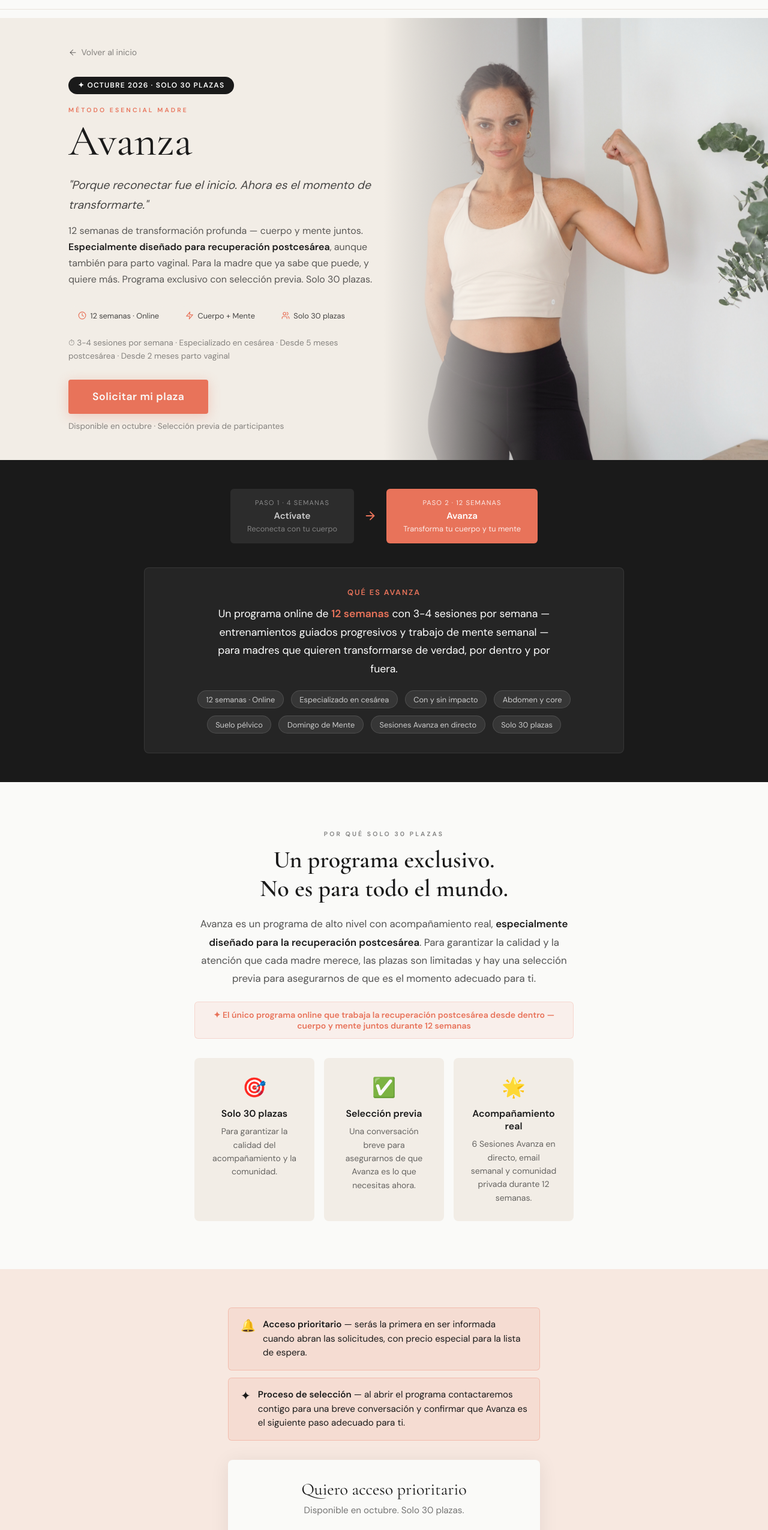
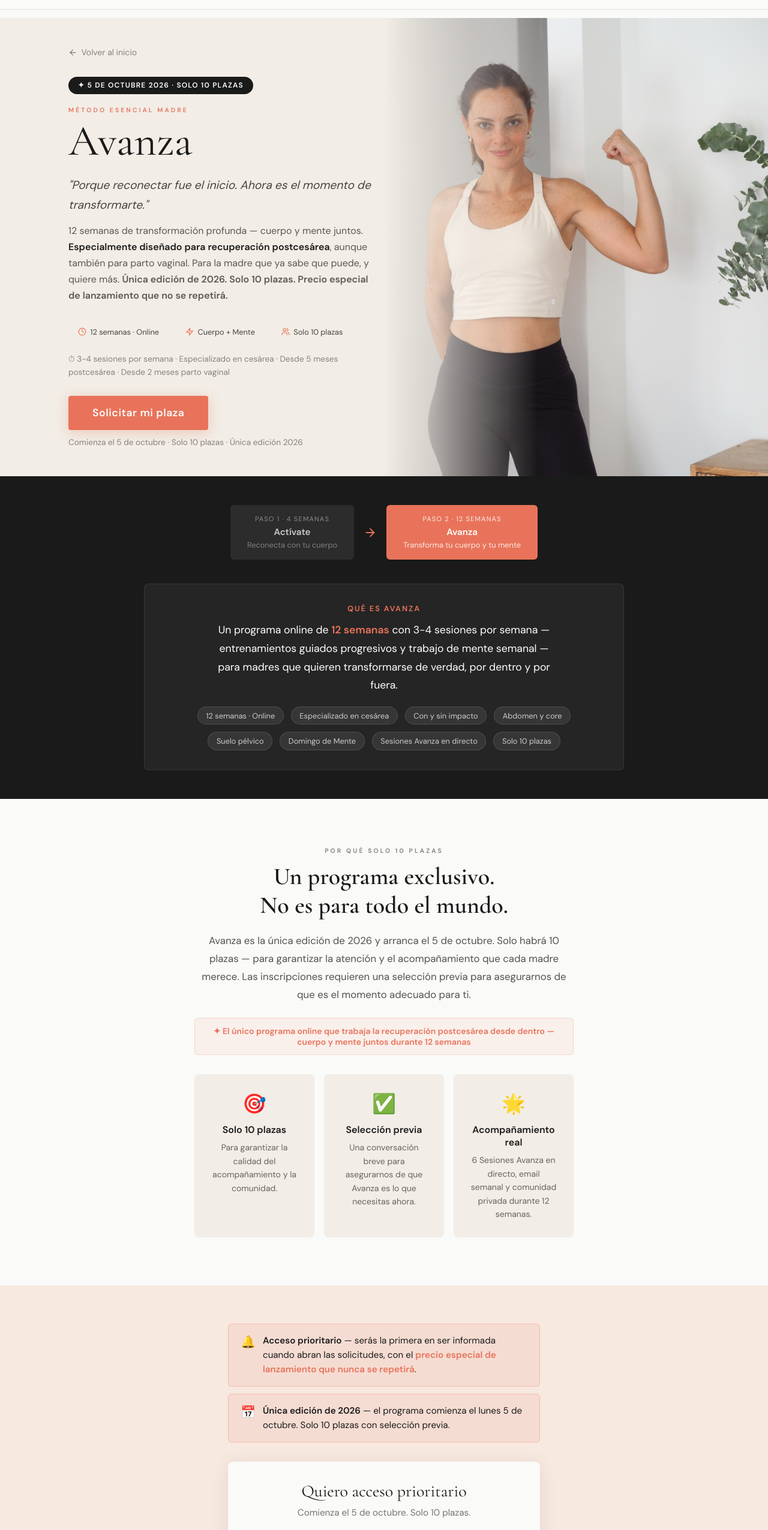
Before and after one commit to susanaaresla-lab/esencial-susana, a React (Create React App) app: page /lista-espera-avanza in a window 1280 px wide. Shown: the part 50-2601 px from the top of the page at 60% size. Built offline with nearby package versions, Linux system fonts and the light colour scheme.

Commit message:
avanza 10 plazas 5 octubre precio lanzamiento

```diff
--- a/src/pages/ListaEsperaAvanzaPage.js
+++ b/src/pages/ListaEsperaAvanzaPage.js
@@ -23,9 +23,9 @@ export default function ListaEsperaAvanzaPage() {
 
       <Helmet>
         <title>Lista de espera | Método Esencial Madre: Avanza | Esencial Susana Ares</title>
-        <meta name="description" content="Programa de transformación postparto de 12 semanas. Solo 30 plazas con selección previa. Cuerpo + mente. La continuación natural de Actívate." />
-        <meta property="og:title" content="Método Esencial Madre: Avanza — Solo 30 plazas" />
-        <meta property="og:description" content="12 semanas para transformar tu cuerpo y tu mente siendo madre. Programa exclusivo con selección previa. Disponible en octubre." />
+        <meta name="description" content="Programa de transformación postparto de 12 semanas. Única edición 2026. Solo 10 plazas. Precio especial de lanzamiento que no se repetirá." />
+        <meta property="og:title" content="Método Esencial Madre: Avanza — 10 plazas · 5 octubre 2026" />
+        <meta property="og:description" content="12 semanas para transformar tu cuerpo y tu mente siendo madre. Única edición 2026. Solo 10 plazas. Precio especial de lanzamiento." />
         <meta property="og:image" content="https://esencialsusanaares.com/images/susana-og.jpg" />
         <meta property="og:url" content="https://esencialsusanaares.com/lista-espera-avanza" />
         <meta property="og:type" content="website" />
@@ -51,7 +51,7 @@ export default function ListaEsperaAvanzaPage() {
 
           <div style={{ maxWidth: 520 }}>
             <div style={{ display: 'inline-flex', alignItems: 'center', gap: '0.5rem', background: 'var(--black)', color: 'white', fontWeight: 700, fontSize: '0.75rem', letterSpacing: '0.1em', textTransform: 'uppercase', padding: '0.4rem 1rem', borderRadius: 999, marginBottom: '1.25rem' }}>
-              ✦ Octubre 2026 · Solo 30 plazas
+              ✦ 5 de octubre 2026 · Solo 10 plazas
             </div>
             <div className="t-label" style={{ color: 'var(--coral)', marginBottom: '0.5rem' }}>Método Esencial Madre</div>
             <h1 className="t-serif" style={{ fontSize: 'clamp(2.5rem, 6vw, 4.5rem)', lineHeight: 1.05, color: 'var(--black)', marginBottom: '1.25rem', fontWeight: 400 }}>
@@ -61,12 +61,12 @@ export default function ListaEsperaAvanzaPage() {
               "Porque reconectar fue el inicio. Ahora es el momento de transformarte."
             </p>
             <p style={{ fontSize: '1rem', color: 'rgba(26,26,26,0.7)', lineHeight: 1.7, marginBottom: '2rem' }}>
-              12 semanas de transformación profunda — cuerpo y mente juntos. <strong style={{ color: 'var(--black)' }}>Especialmente diseñado para recuperación postcesárea</strong>, aunque también para parto vaginal. Para la madre que ya sabe que puede, y quiere más. Programa exclusivo con selección previa. Solo 30 plazas.
+              12 semanas de transformación profunda — cuerpo y mente juntos. <strong style={{ color: 'var(--black)' }}>Especialmente diseñado para recuperación postcesárea</strong>, aunque también para parto vaginal. Para la madre que ya sabe que puede, y quiere más. <strong>Única edición de 2026. Solo 10 plazas. Precio especial de lanzamiento que no se repetirá.</strong>
             </p>
             <div className="flex flex-wrap gap-3" style={{ marginBottom: '1.25rem' }}>
               <span className="pill"><Clock />12 semanas · Online</span>
               <span className="pill"><Zap />Cuerpo + Mente</span>
-              <span className="pill"><Users />Solo 30 plazas</span>
+              <span className="pill"><Users />Solo 10 plazas</span>
             </div>
             <p style={{ fontSize: '0.85rem', color: 'rgba(26,26,26,0.5)', marginBottom: '1.75rem', lineHeight: 1.6 }}>
               ⏱ 3-4 sesiones por semana · Especializado en cesárea · Desde 5 meses postcesárea · Desde 2 meses parto vaginal
@@ -79,7 +79,7 @@ export default function ListaEsperaAvanzaPage() {
               Solicitar mi plaza
             </button>
             <p style={{ fontSize: '0.85rem', color: 'rgba(26,26,26,0.5)', marginTop: '0.75rem' }}>
-              Disponible en octubre · Selección previa de participantes
+              Comienza el 5 de octubre · Solo 10 plazas · Única edición 2026
             </p>
           </div>
         </div>
@@ -108,7 +108,7 @@ export default function ListaEsperaAvanzaPage() {
               Un programa online de <strong style={{ color: 'var(--coral)' }}>12 semanas</strong> con 3-4 sesiones por semana — entrenamientos guiados progresivos y trabajo de mente semanal — para madres que quieren transformarse de verdad, por dentro y por fuera.
             </p>
             <div style={{ display: 'flex', flexWrap: 'wrap', justifyContent: 'center', gap: '0.75rem' }}>
-              {['12 semanas · Online', 'Especializado en cesárea', 'Con y sin impacto', 'Abdomen y core', 'Suelo pélvico', 'Domingo de Mente', 'Sesiones Avanza en directo', 'Solo 30 plazas'].map((tag, i) => (
+              {['12 semanas · Online', 'Especializado en cesárea', 'Con y sin impacto', 'Abdomen y core', 'Suelo pélvico', 'Domingo de Mente', 'Sesiones Avanza en directo', 'Solo 10 plazas'].map((tag, i) => (
                 <span key={i} style={{ background: 'rgba(255,255,255,0.08)', color: 'rgba(255,255,255,0.75)', fontSize: '0.8rem', padding: '0.35rem 0.85rem', borderRadius: 999, border: '1px solid rgba(255,255,255,0.12)' }}>
                   {tag}
                 </span>
@@ -121,12 +121,12 @@ export default function ListaEsperaAvanzaPage() {
       {/* ── EXCLUSIVIDAD ── */}
       <section className="section" style={{ background: 'var(--white)' }}>
         <div style={{ maxWidth: 680, margin: '0 auto', padding: '0 1.5rem', textAlign: 'center' }}>
-          <div className="t-label text-muted" style={{ marginBottom: '0.75rem' }}>Por qué solo 30 plazas</div>
+          <div className="t-label text-muted" style={{ marginBottom: '0.75rem' }}>Por qué solo 10 plazas</div>
           <h2 className="t-serif" style={{ fontSize: 'clamp(1.75rem, 4vw, 2.5rem)', color: 'var(--black)', marginBottom: '1.25rem' }}>
             Un programa exclusivo.<br />No es para todo el mundo.
           </h2>
           <p style={{ fontSize: '1.05rem', color: 'rgba(26,26,26,0.75)', lineHeight: 1.8, marginBottom: '1.5rem' }}>
-            Avanza es un programa de alto nivel con acompañamiento real, <strong style={{ color: 'var(--black)' }}>especialmente diseñado para la recuperación postcesárea</strong>. Para garantizar la calidad y la atención que cada madre merece, las plazas son limitadas y hay una selección previa para asegurarnos de que es el momento adecuado para ti.
+            Avanza es la única edición de 2026 y arranca el 5 de octubre. Solo habrá 10 plazas — para garantizar la atención y el acompañamiento que cada madre merece. Las inscripciones requieren una selección previa para asegurarnos de que es el momento adecuado para ti.
           </p>
           <div style={{ background: 'rgba(232,115,90,0.08)', border: '1px solid rgba(232,115,90,0.2)', borderRadius: 6, padding: '0.75rem 1.25rem', display: 'inline-block', marginBottom: '2rem' }}>
             <p style={{ fontSize: '0.875rem', color: 'var(--coral)', fontWeight: 600, margin: 0 }}>
@@ -135,7 +135,7 @@ export default function ListaEsperaAvanzaPage() {
           </div>
           <div style={{ display: 'grid', gridTemplateColumns: 'repeat(auto-fit, minmax(200px, 1fr))', gap: '1rem' }}>
             {[
-              { emoji: '🎯', title: 'Solo 30 plazas', desc: 'Para garantizar la calidad del acompañamiento y la comunidad.' },
+              { emoji: '🎯', title: 'Solo 10 plazas', desc: 'Para garantizar la calidad del acompañamiento y la comunidad.' },
               { emoji: '✅', title: 'Selección previa', desc: 'Una conversación breve para asegurarnos de que Avanza es lo que necesitas ahora.' },
               { emoji: '🌟', title: 'Acompañamiento real', desc: '6 Sesiones Avanza en directo, email semanal y comunidad privada durante 12 semanas.' }
             ].map((item, i) => (
@@ -156,13 +156,13 @@ export default function ListaEsperaAvanzaPage() {
             <div style={{ background: 'rgba(232,115,90,0.1)', border: '1px solid rgba(232,115,90,0.3)', borderRadius: 6, padding: '1rem 1.25rem', display: 'flex', alignItems: 'flex-start', gap: '0.75rem', textAlign: 'left' }}>
               <span style={{ fontSize: '1.25rem', flexShrink: 0 }}>🔔</span>
               <p style={{ fontSize: '0.95rem', color: 'var(--black)', lineHeight: 1.55, margin: 0 }}>
-                <strong>Acceso prioritario</strong> — serás la primera en ser informada cuando abran las solicitudes, con precio especial para la lista de espera.
+                <strong>Acceso prioritario</strong> — serás la primera en ser informada cuando abran las solicitudes, con el <strong style={{ color: 'var(--coral)' }}>precio especial de lanzamiento que nunca se repetirá</strong>.
               </p>
             </div>
             <div style={{ background: 'rgba(232,115,90,0.1)', border: '1px solid rgba(232,115,90,0.3)', borderRadius: 6, padding: '1rem 1.25rem', display: 'flex', alignItems: 'flex-start', gap: '0.75rem', textAlign: 'left' }}>
-              <span style={{ fontSize: '1.25rem', flexShrink: 0 }}>✦</span>
+              <span style={{ fontSize: '1.25rem', flexShrink: 0 }}>📅</span>
               <p style={{ fontSize: '0.95rem', color: 'var(--black)', lineHeight: 1.55, margin: 0 }}>
-                <strong>Proceso de selección</strong> — al abrir el programa contactaremos contigo para una breve conversación y confirmar que Avanza es el siguiente paso adecuado para ti.
+                <strong>Única edición de 2026</strong> — el programa comienza el lunes 5 de octubre. Solo 10 plazas con selección previa.
               </p>
             </div>
           </div>
@@ -170,7 +170,7 @@ export default function ListaEsperaAvanzaPage() {
           <div style={{ background: 'var(--white)', borderRadius: 8, padding: '2rem', boxShadow: '0 4px 32px rgba(0,0,0,0.08)' }}>
             <h2 className="t-serif" style={{ fontSize: '1.75rem', color: 'var(--black)', marginBottom: '0.4rem', fontWeight: 400 }}>Quiero acceso prioritario</h2>
             <p style={{ fontSize: '0.95rem', color: 'rgba(26,26,26,0.6)', marginBottom: '1.25rem', lineHeight: 1.6 }}>
-              Disponible en octubre. Solo 30 plazas.
+              Comienza el 5 de octubre. Solo 10 plazas.
             </p>
             <div id="eo-form-avanza" />
             <p style={{ fontSize: '0.8rem', color: 'rgba(26,26,26,0.4)', marginTop: '1rem', display: 'flex', alignItems: 'center', justifyContent: 'center', gap: '0.4rem' }}>
@@ -386,7 +386,7 @@ export default function ListaEsperaAvanzaPage() {
       <div className="cta-band">
         <div className="container-narrow text-center">
           <h2>Tu transformación no ha terminado.<br />Acaba de empezar.</h2>
-          <p style={{ marginBottom: '2rem', opacity: 0.9 }}>Método Esencial Madre: Avanza — disponible en octubre. Solo 30 plazas con selección previa. Solicita la tuya ahora.</p>
+          <p style={{ marginBottom: '2rem', opacity: 0.9 }}>Método Esencial Madre: Avanza — comienza el 5 de octubre. Solo 10 plazas. Precio especial de lanzamiento que no se repetirá. Solicita la tuya ahora.</p>
           <button className="btn-white" onClick={() => document.getElementById('formulario')?.scrollIntoView({ behavior: 'smooth' })}>
             Solicitar mi plaza
           </button>
```
